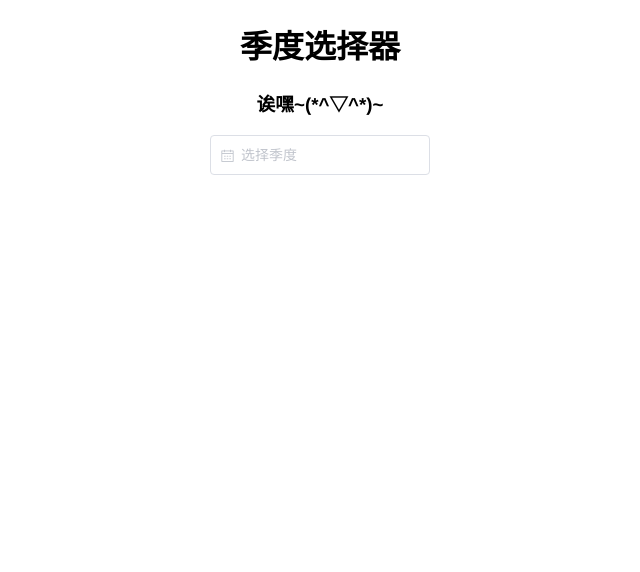
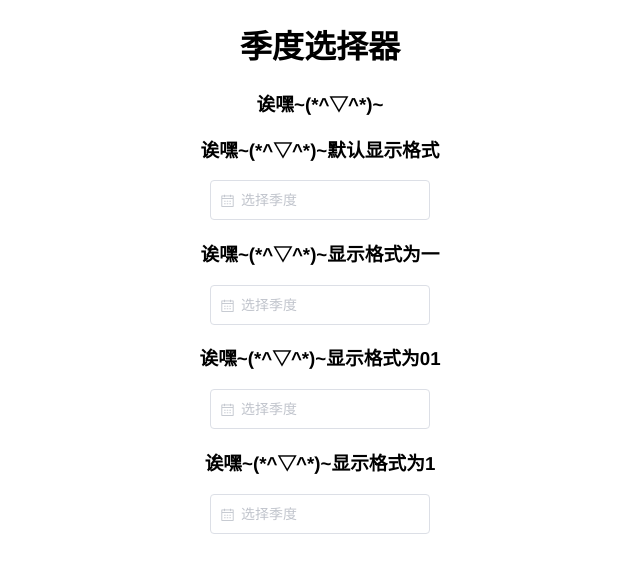
Before and after one commit to Sun123day/vue2-AllDemos-16.14.0, a Vue app: page /#/jidu in a window 1280 px wide. Shown: the top 572 px of the page, without its empty margins (320-960 px from the left). Built offline with nearby package versions, Linux system fonts and the light colour scheme.

Commit message:
refactor:修改界面和删除组件中被丢弃的代码

```diff
--- a/src/components/ElQuarterPicker/index.vue
+++ b/src/components/ElQuarterPicker/index.vue
@@ -303,7 +303,8 @@ export default {
       let text = pattern.replace('yyyy', '' + data[0])
       text = text.replace('qq', '0' + data[1])
       text = text.replace('q', '' + data[1])
-      text = text.replace('Q', '一二三四'.substr(data[1] - 1, 1))
+      // text = text.replace('Q', '一二三四'.substr(data[1] - 1, 1))
+      text = text.replace('Q', '一二三四'.substring(data[1] - 1, data[1]))
       return text
     },
     // 以指定格式解析季度
--- a/src/views/jiduSeason/index.vue
+++ b/src/views/jiduSeason/index.vue
@@ -3,7 +3,20 @@
     <h1>季度选择器</h1>
     <h3>诶嘿~(*^▽^*)~</h3>
     <div>
-      <ElQuarterPicker v-model="value" placeholder="选择季度" />
+      <h3>诶嘿~(*^▽^*)~默认显示格式</h3>
+      <ElQuarterPicker v-model="value1" placeholder="选择季度" />
+    </div>
+    <div>
+      <h3>诶嘿~(*^▽^*)~显示格式为一</h3>
+      <ElQuarterPicker v-model="value2" format="Q" placeholder="选择季度" />
+    </div>
+    <div>
+      <h3>诶嘿~(*^▽^*)~显示格式为01</h3>
+      <ElQuarterPicker v-model="value3" format="qq" placeholder="选择季度" />
+    </div>
+    <div>
+      <h3>诶嘿~(*^▽^*)~显示格式为1</h3>
+      <ElQuarterPicker v-model="value4" format="q" placeholder="选择季度" />
     </div>
   </div>
 </template>
@@ -16,7 +29,10 @@ export default {
   components: { ElQuarterPicker },
   data() {
     return {
-      value: ''
+      value1: '',
+      value2: '',
+      value3: '',
+      value4: '',
     }
   }
 }
```
